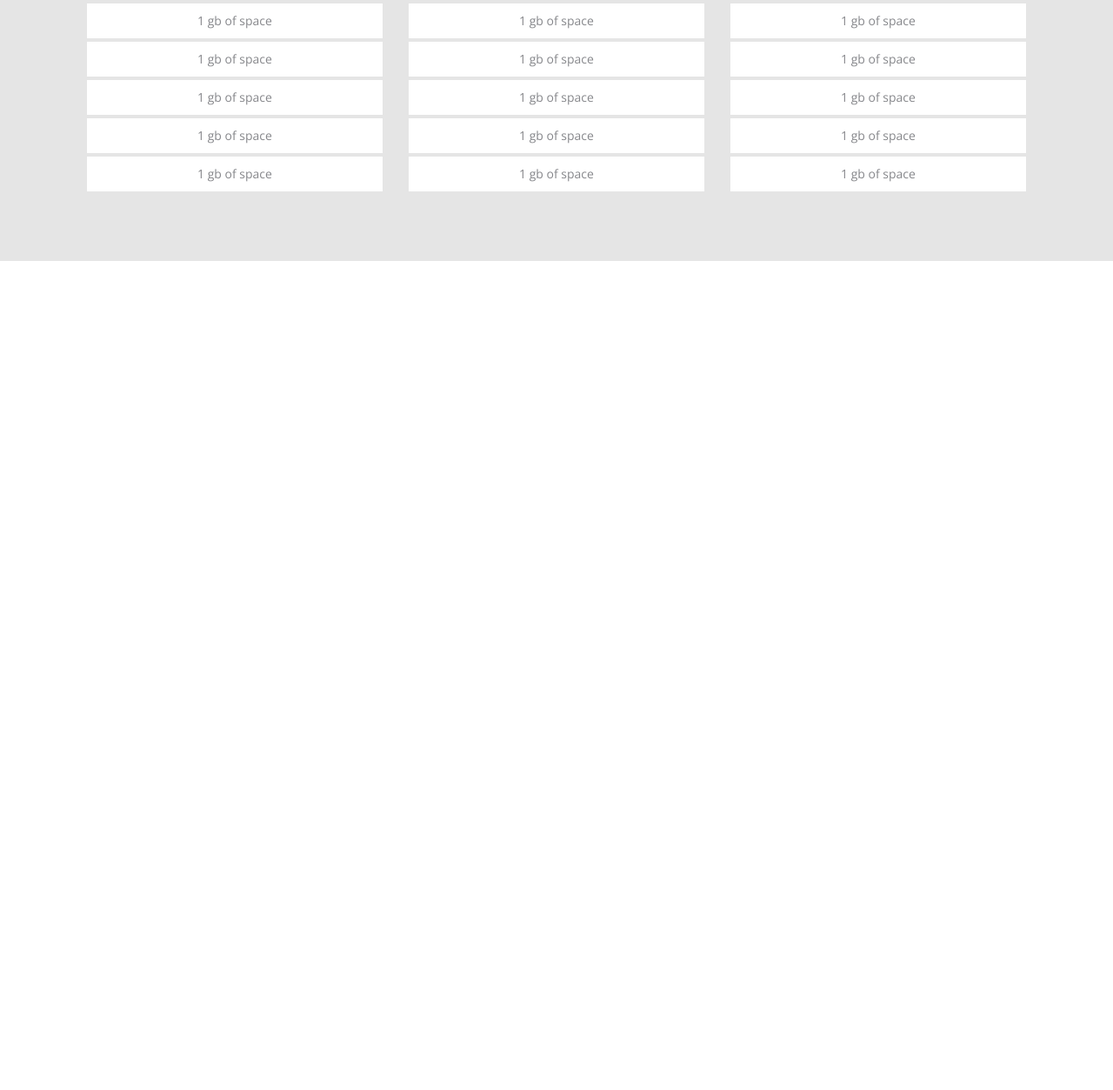
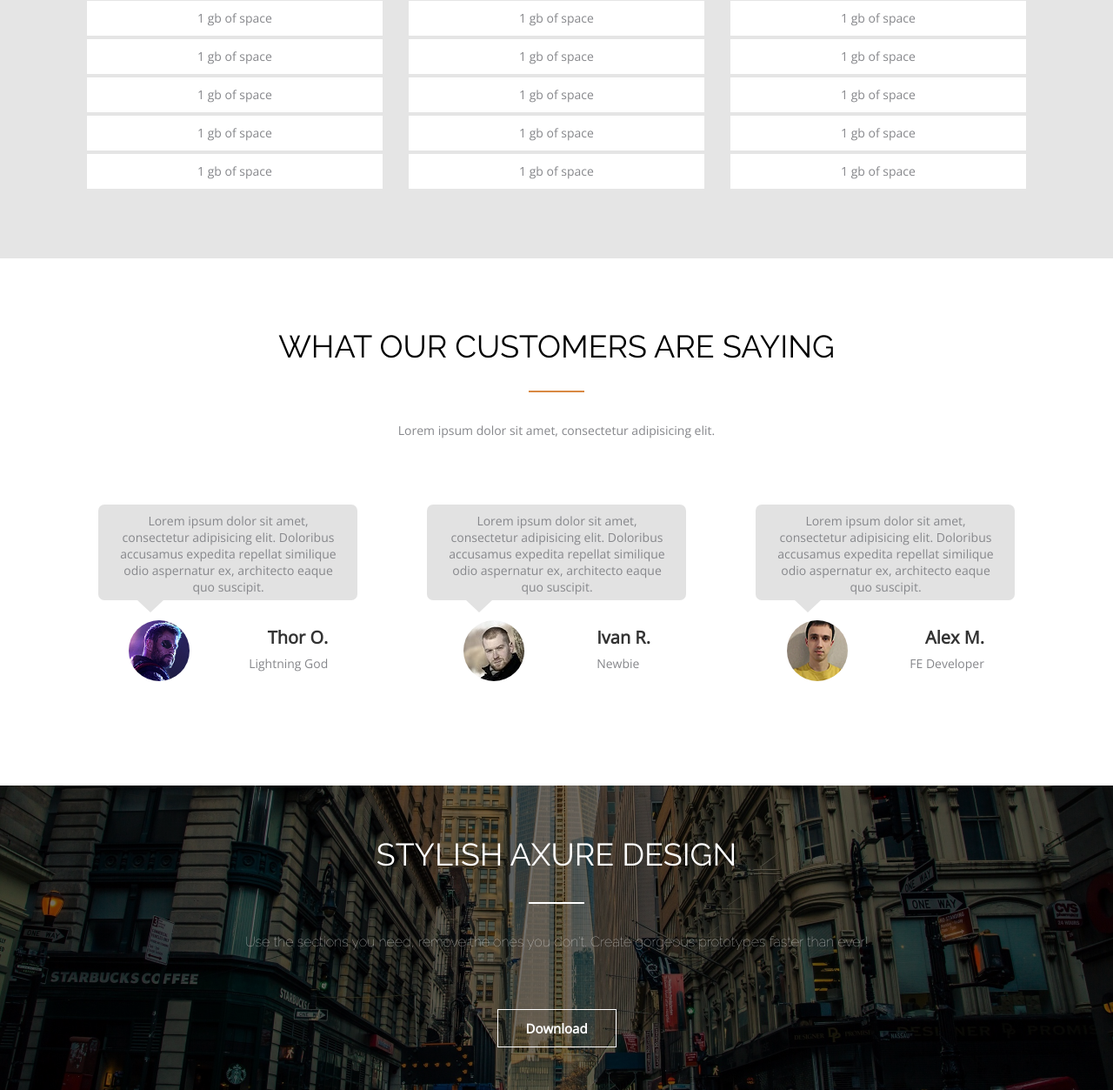
Before and after one commit to IvanRabtsevich/FE09-wk-1-Ivan-Rabtsevich, a plain HTML site: page lesson3/index.html in a window 1280 px wide. Shown: the part 1116-2369 px from the top of the page at 87% size. Before the commit the page ends 1416 px from the top, so only its background shows below. Drawn offline with nearby package versions, Linux system fonts and the light colour scheme.

Commit message:
lesson4+3

```diff
--- a/lesson3/css/awesome.css
+++ b/lesson3/css/awesome.css
@@ -6,10 +6,13 @@
   text-align: center;
   margin-top: 100px;
 }
-.awesome-line {
+.awesome-title::after {
+  content: '';
   width: 64px;
-  margin: auto;
-  margin-top: 25px;
+  height: 2px;
+  display: block;
+  margin: 30px auto 0 auto;
+  background-color: #d98943;
 }
 .awesome-description {
   margin-top: 30px;
--- /dev/null
+++ b/lesson3/css/axure.css
@@ -0,0 +1,68 @@
+.axure {
+  width: 100%;
+  background-color: white;
+  background-image: url(/img/Axure.jpeg);
+  background-repeat: no-repeat;
+  background-size: cover;
+  background-position: center;
+  position: relative;
+}
+
+.axure::after {
+  content: '';
+  width: 100%;
+  height: 100%;
+  position: absolute;
+  top: 0;
+  left: 0;
+  background: rgba(0, 0, 0, 0.55);
+}
+
+.axure-title {
+  text-align: center;
+  padding-top: 58px;
+  text-transform: uppercase;
+  color: white;
+}
+.axure-title::after {
+  content: '';
+  width: 64px;
+  height: 2px;
+  display: block;
+  margin: 34px auto 0 auto;
+  background-color: white;
+}
+.axure-description {
+  color: rgba(255, 255, 255, 0.8) !important;
+  font-family: Raleway;
+  font-style: normal;
+  font-weight: 300;
+  font-size: 16px;
+  line-height: 19px;
+  text-align: center;
+  margin-top: 34px;
+}
+.axure-btn {
+  padding-bottom: 49px;
+}
+.axure-btn__border {
+  border: 1px solid white;
+  width: 135px;
+  text-align: center;
+  margin: auto;
+  margin-top: 68px;
+}
+.axure-btn__text {
+  font-family: Open Sans;
+  font-style: normal;
+  font-weight: 600;
+  font-size: 15px;
+  line-height: 42px;
+  color: #ffffff;
+  padding: 11px 32px;
+}
+
+.axure-btn__border :hover {
+  background-color: rgba(0, 0, 0, 0.65);
+  transition: 0.5s;
+}
--- /dev/null
+++ b/lesson3/css/customers.css
@@ -0,0 +1,97 @@
+.customers {
+  width: 100%;
+  background-color: white;
+}
+.customers-title {
+  text-align: center;
+  margin-top: 80px;
+  text-transform: uppercase;
+}
+.customers-title::after {
+  content: '';
+  width: 64px;
+  height: 2px;
+  display: block;
+  margin: 30px auto 0 auto;
+  background-color: #d98943;
+}
+.customers-description {
+}
+
+.customers-row {
+  margin-top: 76px;
+}
+
+.customers-row__item {
+  max-width: 298px;
+  margin: auto;
+  margin: 0 40px 119px 40px;
+}
+
+.customers-row__text {
+  font-family: Open Sans;
+  font-style: normal;
+  font-weight: normal;
+  font-size: 14px;
+  line-height: 19px;
+  align-items: center;
+  text-align: center;
+  color: #86878b;
+  background-color: #e2e2e2;
+  border-radius: 7px;
+  padding: 9px 22px 6px 23px;
+  position: relative;
+  overflow-wrap: break-word;
+}
+.customers-row__text::after {
+  content: '';
+  width: 0;
+  height: 0;
+  border-top: 14px solid #e2e2e2;
+  border-right: 15px solid transparent;
+  border-left: 15px solid transparent;
+  position: absolute;
+  top: 100%;
+  left: 15%;
+}
+
+.customers-row__card {
+  display: flex;
+  margin-top: 22px;
+  justify-content: space-around;
+  align-items: center;
+}
+.customers-row__card-img {
+  border: 1px solid white;
+  border-radius: 50%;
+  width: 70px;
+  height: 70px;
+  overflow: hidden;
+}
+
+.customers-row__card-name {
+  font-family: Open Sans;
+  font-style: normal;
+  font-weight: bold;
+  font-size: 20px;
+  line-height: 30px;
+  color: #333333;
+  text-align: right;
+}
+.customers-row__card-occupation {
+  font-family: Open Sans;
+  font-style: normal;
+  font-weight: normal;
+  font-size: 14px;
+  line-height: 30px;
+  color: #86878b;
+}
+.thor {
+  margin: -10px -40px;
+}
+.ivan {
+  margin: -15px -105px;
+}
+.alex {
+  margin: 0 -15px;
+}
--- a/lesson3/css/pricing.css
+++ b/lesson3/css/pricing.css
@@ -6,10 +6,13 @@
   text-align: center;
   padding-top: 80px;
 }
-.pricing-line {
+.pricing-title::after {
+  content: '';
   width: 64px;
-  margin: auto;
-  margin-top: 34px;
+  height: 2px;
+  display: block;
+  margin: 30px auto 0 auto;
+  background-color: #d98943;
 }
 
 .pricing-description {
@@ -24,10 +27,17 @@
   min-width: 340px;
   margin: 0 15px 80px 15px;
 }
+.pricing-item:hover {
+  position: relative;
+  bottom: 12px;
+}
 .dark {
   background-color: #333333;
   color: rgba(255, 255, 255, 0.5);
   text-align: center;
+}
+.dark:hover {
+  background-color: #d98943;
 }
 .dark-title {
   color: white;
@@ -40,6 +50,11 @@
   line-height: 27px;
   text-align: center;
 }
+.dark-title:hover {
+  font-size: 23px;
+  transition: 0.4s;
+  cursor: pointer;
+}
 .dark-price {
   font-family: Raleway;
   font-style: normal;
@@ -51,8 +66,20 @@
   margin-top: 1px;
   margin-bottom: 2px;
 }
+.dark-price:hover {
+  font-size: 40px;
+  transition: 0.4s;
+  cursor: pointer;
+}
 .dark-free {
   line-height: 50px;
+}
+.dark-free:hover {
+  color: white;
+  font-size: 18px;
+  font-weight: bold;
+  transition: 0.4s;
+  cursor: pointer;
 }
 .light {
   background-color: white;
@@ -65,8 +92,10 @@
   line-height: 40px;
   margin-top: 4px;
 }
-.orange {
-  background-color: #d98943;
-  font-weight: 800;
-  line-height: 50px;
+.light:hover {
+  background-color: grey;
+  color: white;
+  font-size: 17px;
+  transition: 0.4s;
+  cursor: pointer;
 }
--- a/lesson3/css/style.css
+++ b/lesson3/css/style.css
@@ -1,5 +1,7 @@
 @import url('../css/pricing.css');
 @import url('../css/awesome.css');
+@import url('../css/customers.css');
+@import url('../css/axure.css');
 * {
   margin: 0;
   padding: 0;
@@ -15,6 +17,8 @@
   margin: auto;
   max-width: 1170px;
   padding: 0 -15px;
+  position: relative;
+  z-index: 1;
 }
 .title {
   font-family: Raleway;
@@ -22,11 +26,6 @@
   font-weight: normal;
   font-size: 36px;
   line-height: 42px;
-}
-
-.line {
-  border-bottom: 2px solid #d98943;
-  height: 2px;
 }
 
 .description {
--- a/lesson3/index.html
+++ b/lesson3/index.html
@@ -16,7 +16,6 @@
     <section class="awesome">
       <div class="container">
         <h1 class="title awesome-title">WHY THIS IS AWESOME</h1>
-        <div class="line awesome-line"></div>
         <div class="description awesome-description">
           <p>Lorem ipsum dolor sit amet, consectetur adipisicing elit.</p>
         </div>
@@ -73,7 +72,6 @@
     <section class="pricing">
       <div class="container">
         <h2 class="title pricing-title">PRICING OPTIONS</h2>
-        <div class="line pricing-line"></div>
         <h5 class="description pricing-description">
           Lorem ipsum dolor sit amet, consectetur adipisicing elit.
         </h5>
@@ -95,7 +93,7 @@
             <ul class="pricing-list">
               <li class="dark dark-title">Optima</li>
               <li class="dark dark-price">$20</li>
-              <li class="dark orange">Free for life</li>
+              <li class="dark dark-free">Free for life</li>
               <li class="light">1 gb of space</li>
               <li class="light">1 gb of space</li>
               <li class="light">1 gb of space</li>
@@ -120,5 +118,77 @@
         </div>
       </div>
     </section>
+    <section class="customers">
+      <div class="container">
+        <h2 class="title customers-title">what our customers are saying</h2>
+        <h5 class="description customers-description">
+          Lorem ipsum dolor sit amet, consectetur adipisicing elit.
+        </h5>
+        <div class="raw customers-row">
+          <div class="customers-row__item">
+            <p class="customers-row__text">
+              Lorem ipsum dolor sit amet, consectetur adipisicing elit.
+              Doloribus accusamus expedita repellat similique odio aspernatur
+              ex, architecto eaque quo suscipit.
+            </p>
+            <div class="customers-row__card">
+              <div class="customers-row__card-img">
+                <img class="thor" src="img/Thor.png" alt="avatar" />
+              </div>
+              <div class="customer">
+                <p class="customers-row__card-name">Thor O.</p>
+                <p class="customers-row__card-occupation">Lightning God</p>
+              </div>
+            </div>
+          </div>
+          <div class="customers-row__item">
+            <p class="customers-row__text">
+              Lorem ipsum dolor sit amet, consectetur adipisicing elit.
+              Doloribus accusamus expedita repellat similique odio aspernatur
+              ex, architecto eaque quo suscipit.
+            </p>
+            <div class="customers-row__card">
+              <div class="customers-row__card-img">
+                <img class="ivan" src="img/Ivan.jpg" alt="avatar" />
+              </div>
+              <div class="customer">
+                <p class="customers-row__card-name">Ivan R.</p>
+                <p class="customers-row__card-occupation">Newbie</p>
+              </div>
+            </div>
+          </div>
+          <div class="customers-row__item">
+            <p class="customers-row__text">
+              Lorem ipsum dolor sit amet, consectetur adipisicing elit.
+              Doloribus accusamus expedita repellat similique odio aspernatur
+              ex, architecto eaque quo suscipit.
+            </p>
+            <div class="customers-row__card">
+              <div class="customers-row__card-img">
+                <img class="alex" src="img/Alex.png" alt="avatar" />
+              </div>
+              <div class="customer">
+                <p class="customers-row__card-name">Alex M.</p>
+                <p class="customers-row__card-occupation">FE Developer</p>
+              </div>
+            </div>
+          </div>
+        </div>
+      </div>
+    </section>
+    <section class="axure">
+      <div class="container axure-container">
+        <h2 class="title axure-title">Stylish axure design</h2>
+        <h5 class="axure-description">
+          Use the sections you need, remove the ones you don't. Create gorgeous
+          prototypes faster than ever!
+        </h5>
+        <div class="axure-btn">
+          <div class="axure-btn__border">
+            <a class="axure-btn__text" href="#">Download</a>
+          </div>
+        </div>
+      </div>
+    </section>
   </body>
 </html>
```
Also changed, not shown: lesson3/img/Alex.png (added), lesson3/img/Axure.jpeg (added), lesson3/img/Ivan.jpg (added), lesson3/img/Thor.png (added), 1 other file.
